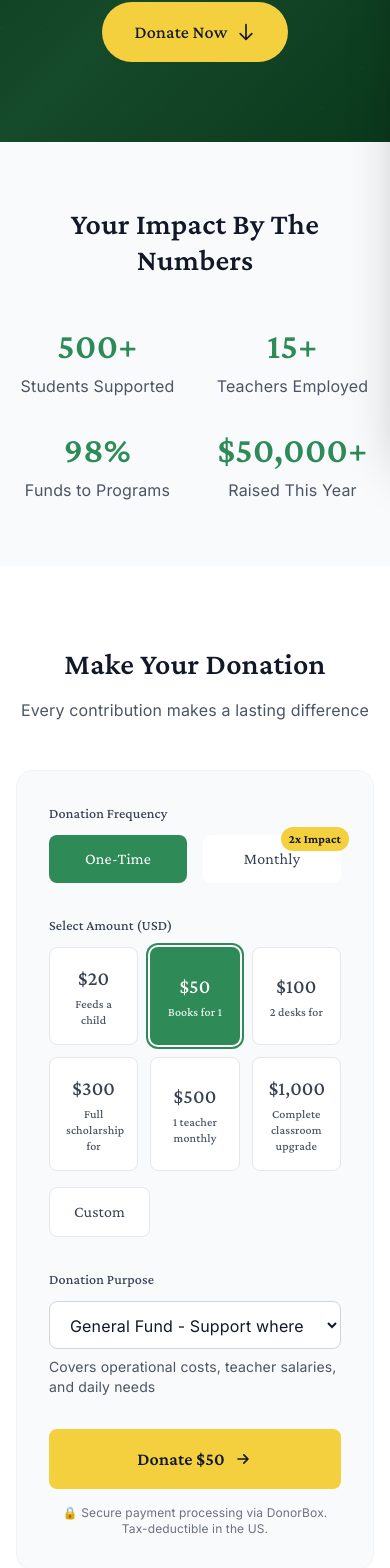
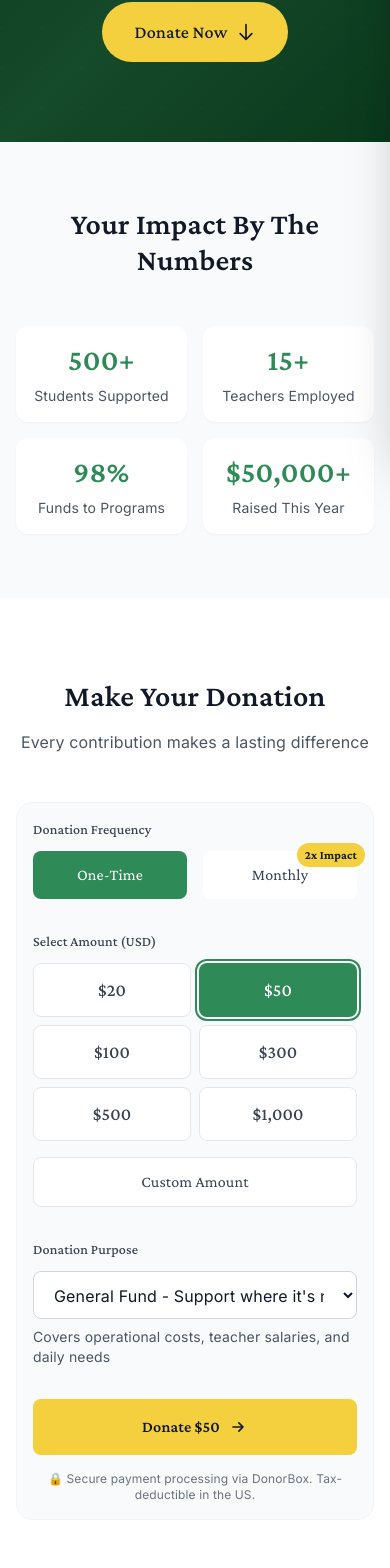
Before and after one commit to JasperSchools/jasperschools, a Next.js app: page /donate in a window 390 px wide. Shown: the part 390-1958 px from the top of the page. Built offline with nearby package versions, Linux system fonts and the light colour scheme.

Commit message:
made the donation page mobile friendly

```diff
--- a/src/app/donate/page.tsx
+++ b/src/app/donate/page.tsx
@@ -180,16 +180,16 @@ function ImpactStats() {
           Your Impact By The Numbers
         </motion.h2>
 
-        <div className="grid grid-cols-2 lg:grid-cols-4 gap-8">
+        <div className="grid grid-cols-2 lg:grid-cols-4 gap-4 sm:gap-6 lg:gap-8">
           {stats.map((stat, index) => (
             <motion.div
               key={index}
-              className="text-center"
+              className="text-center p-4 bg-white rounded-xl shadow-sm"
               initial={{ opacity: 0, scale: 0.8 }}
               animate={isInView ? { opacity: 1, scale: 1 } : { opacity: 0, scale: 0.8 }}
               transition={{ duration: 0.6, delay: index * 0.1, type: "spring" }}
             >
-              <div className="text-4xl lg:text-5xl font-heading-bold text-school-green mb-2">
+              <div className="text-3xl sm:text-4xl lg:text-5xl font-heading-bold text-school-green mb-2">
                 <AnimatedCounter
                   end={stat.value}
                   duration={stat.duration}
@@ -198,7 +198,7 @@ function ImpactStats() {
                   inView={isInView}
                 />
               </div>
-              <div className="text-gray-600 font-paragraph">{stat.label}</div>
+              <div className="text-sm sm:text-base text-gray-600 font-paragraph">{stat.label}</div>
             </motion.div>
           ))}
         </div>
@@ -243,7 +243,7 @@ function DonationFormSection() {
         </motion.div>
 
         <motion.div
-          className="bg-gray-50 rounded-2xl p-8 border border-gray-100"
+          className="bg-gray-50 rounded-2xl p-4 sm:p-6 md:p-8 border border-gray-100"
           initial={{ opacity: 0, scale: 0.95 }}
           animate={isInView ? { opacity: 1, scale: 1 } : { opacity: 0, scale: 0.95 }}
           transition={{ duration: 0.6, delay: 0.2 }}
@@ -287,43 +287,43 @@ function DonationFormSection() {
                 <label className="block text-sm font-heading-semibold text-gray-700 mb-3">
                   Select Amount (USD)
                 </label>
-                <div className="grid grid-cols-3 gap-3 mb-4">
+                <div className="grid grid-cols-2 sm:grid-cols-3 gap-2 sm:gap-3 mb-4">
                   {DONATION_TIERS.map((tier) => (
                     <button
                       key={tier.amount}
                       onClick={() => setAmount(tier.amount)}
-                      className={`py-4 px-4 rounded-lg font-heading-semibold transition-all ${
+                      className={`py-3 sm:py-4 px-2 sm:px-4 rounded-lg font-heading-semibold transition-all touch-manipulation ${
                         amount === tier.amount
                           ? 'bg-school-green text-white ring-2 ring-school-green ring-offset-2'
                           : 'bg-white text-gray-700 hover:bg-gray-100 border border-gray-200'
                       }`}
                     >
-                      <div className="text-xl">{tier.label}</div>
-                      <div className="text-xs mt-1 opacity-90">{tier.impact.split(' ').slice(0, 3).join(' ')}</div>
+                      <div className="text-lg sm:text-xl">{tier.label}</div>
+                      <div className="text-xs mt-1 opacity-90 hidden sm:block">{tier.impact.split(' ').slice(0, 3).join(' ')}</div>
                     </button>
                   ))}
                 </div>
 
                 {/* Custom Amount */}
-                <div className="flex items-center gap-3">
+                <div className="flex flex-col sm:flex-row items-stretch sm:items-center gap-3">
                   <button
                     onClick={() => setAmount('custom')}
-                    className={`flex-shrink-0 py-3 px-6 rounded-lg font-heading-medium transition-all ${
+                    className={`flex-shrink-0 py-3 px-6 rounded-lg font-heading-medium transition-all touch-manipulation ${
                       amount === 'custom'
                         ? 'bg-school-green text-white'
                         : 'bg-white text-gray-700 hover:bg-gray-100 border border-gray-200'
                     }`}
                   >
-                    Custom
+                    Custom Amount
                   </button>
                   {amount === 'custom' && (
                     <motion.div
-                      initial={{ opacity: 0, width: 0 }}
-                      animate={{ opacity: 1, width: '100%' }}
-                      className="flex-1"
+                      initial={{ opacity: 0, height: 0 }}
+                      animate={{ opacity: 1, height: 'auto' }}
+                      className="flex-1 w-full"
                     >
                       <div className="relative">
-                        <span className="absolute left-4 top-1/2 -translate-y-1/2 text-gray-500 font-heading-semibold">
+                        <span className="absolute left-4 top-1/2 -translate-y-1/2 text-gray-500 font-heading-semibold text-lg">
                           $
                         </span>
                     <input
@@ -331,8 +331,9 @@ function DonationFormSection() {
                       value={customAmount}
                       onChange={(e) => setCustomAmount(e.target.value)}
                       placeholder="Enter amount"
-                      className="w-full pl-8 pr-4 py-3 rounded-lg border border-gray-300 focus:ring-2 focus:ring-school-green focus:border-transparent font-paragraph bg-white text-gray-900"
+                      className="w-full pl-10 pr-4 py-3 text-lg rounded-lg border border-gray-300 focus:ring-2 focus:ring-school-green focus:border-transparent font-paragraph bg-white text-gray-900"
                       min="1"
+                      inputMode="numeric"
                     />
                       </div>
                     </motion.div>
@@ -365,10 +366,10 @@ function DonationFormSection() {
               <button
                 onClick={handleDonate}
                 disabled={amount === 'custom' && !customAmount}
-                className="w-full py-4 px-8 rounded-lg bg-school-yellow hover:bg-yellow-500 text-gray-900 font-heading-bold text-lg transition-all duration-300 disabled:opacity-50 disabled:cursor-not-allowed flex items-center justify-center gap-2"
+                className="w-full py-4 px-6 sm:px-8 rounded-lg bg-school-yellow hover:bg-yellow-500 active:bg-yellow-600 text-gray-900 font-heading-bold text-base sm:text-lg transition-all duration-300 disabled:opacity-50 disabled:cursor-not-allowed flex items-center justify-center gap-2 touch-manipulation"
               >
-                <span>Donate ${amount === 'custom' ? customAmount || '0' : amount} {frequency === 'monthly' && '/month'}</span>
-                <svg className="w-5 h-5" fill="none" stroke="currentColor" viewBox="0 0 24 24">
+                <span className="truncate">Donate ${amount === 'custom' ? customAmount || '0' : amount} {frequency === 'monthly' && '/month'}</span>
+                <svg className="w-5 h-5 flex-shrink-0" fill="none" stroke="currentColor" viewBox="0 0 24 24">
                   <path strokeLinecap="round" strokeLinejoin="round" strokeWidth={2} d="M13 7l5 5m0 0l-5 5m5-5H6" />
                 </svg>
               </button>
@@ -381,33 +382,34 @@ function DonationFormSection() {
             <>
               {/* DonorBox Embedded */}
               <div className="mb-4 flex items-center justify-between">
-                <h3 className="text-xl font-heading-semibold text-gray-900">
+                <h3 className="text-lg sm:text-xl font-heading-semibold text-gray-900">
                   Complete Your Donation
                 </h3>
                 <button
                   onClick={() => setShowDonorBox(false)}
-                  className="text-gray-500 hover:text-gray-700 transition-colors"
+                  className="text-gray-500 hover:text-gray-700 active:text-gray-900 transition-colors p-2 touch-manipulation"
                   aria-label="Go back to donation form"
                 >
-                  <svg className="w-6 h-6" fill="none" stroke="currentColor" viewBox="0 0 24 24">
+                  <svg className="w-6 h-6 sm:w-7 sm:h-7" fill="none" stroke="currentColor" viewBox="0 0 24 24">
                     <path strokeLinecap="round" strokeLinejoin="round" strokeWidth={2} d="M6 18L18 6M6 6l12 12" />
                   </svg>
                 </button>
               </div>
 
-              <div id="donorbox-embed" className="relative w-full" style={{ minHeight: '800px' }}>
+              <div id="donorbox-embed" className="relative w-full overflow-hidden rounded-lg" style={{ minHeight: '600px' }}>
                 <iframe
                   src={`https://donorbox.org/embed/${process.env.NEXT_PUBLIC_DONORBOX_CAMPAIGN_ID}?amount=${amount === 'custom' ? customAmount : amount}&frequency=${frequency}&designation=${purpose}`}
                   name="donorbox"
                   seamless
                   frameBorder="0"
-                  scrolling="no"
+                  scrolling="yes"
                   className="w-full rounded-lg"
                   style={{
                     maxWidth: '100%',
                     minWidth: '100%',
                     maxHeight: 'none',
-                    minHeight: '800px',
+                    minHeight: '600px',
+                    height: '800px',
                   }}
                   allow="payment"
                 />
@@ -536,11 +538,11 @@ function FundAllocation() {
           <p className="text-sm text-gray-600 font-paragraph mb-4">
             Trusted by donors worldwide
           </p>
-          <div className="flex justify-center items-center gap-8 flex-wrap">
-            <div className="text-gray-500 font-paragraph">🔒 Secure Payment</div>
-            <div className="text-gray-500 font-paragraph">✓ Tax Deductible</div>
-            <div className="text-gray-500 font-paragraph">📊 Full Transparency</div>
-            <div className="text-gray-500 font-paragraph">💯 100% Nonprofit</div>
+          <div className="flex justify-center items-center gap-4 sm:gap-6 md:gap-8 flex-wrap">
+            <div className="text-sm sm:text-base text-gray-500 font-paragraph">🔒 Secure Payment</div>
+            <div className="text-sm sm:text-base text-gray-500 font-paragraph">✓ Tax Deductible</div>
+            <div className="text-sm sm:text-base text-gray-500 font-paragraph">📊 Full Transparency</div>
+            <div className="text-sm sm:text-base text-gray-500 font-paragraph">💯 100% Nonprofit</div>
           </div>
         </motion.div>
       </div>
@@ -591,16 +593,16 @@ function ImpactStories() {
           </p>
         </motion.div>
 
-        <div className="grid md:grid-cols-3 gap-8">
+        <div className="grid sm:grid-cols-2 md:grid-cols-3 gap-6 sm:gap-8">
           {stories.map((story, index) => (
             <motion.div
               key={index}
               initial={{ opacity: 0, y: 30 }}
               animate={isInView ? { opacity: 1, y: 0 } : { opacity: 0, y: 30 }}
               transition={{ duration: 0.6, delay: index * 0.2 }}
-              className="bg-gray-50 rounded-2xl p-8 border border-gray-100 hover:border-gray-200 transition-colors"
+              className="bg-gray-50 rounded-2xl p-6 sm:p-8 border border-gray-100 hover:border-gray-200 transition-colors"
             >
-              <div className="relative w-20 h-20 rounded-full overflow-hidden mb-6 mx-auto border-4 border-white">
+              <div className="relative w-16 h-16 sm:w-20 sm:h-20 rounded-full overflow-hidden mb-4 sm:mb-6 mx-auto border-4 border-white">
                 <Image
                   src={story.image}
                   alt={story.author}
@@ -608,7 +610,7 @@ function ImpactStories() {
                   className="object-cover"
                 />
               </div>
-              <blockquote className="text-gray-700 font-paragraph text-center mb-6 italic">
+              <blockquote className="text-sm sm:text-base text-gray-700 font-paragraph text-center mb-4 sm:mb-6 italic leading-relaxed">
                 &ldquo;{story.quote}&rdquo;
               </blockquote>
               <div className="text-center">
@@ -648,19 +650,19 @@ export default function DonatePage() {
           }} />
         </motion.div>
 
-        <div className="relative max-w-4xl mx-auto px-4 text-center">
-          <h2 className="text-3xl sm:text-4xl font-heading-bold mb-4">
+        <div className="relative max-w-4xl mx-auto px-4 sm:px-6 text-center">
+          <h2 className="text-2xl sm:text-3xl md:text-4xl font-heading-bold mb-4">
             Ready to Make a Difference?
           </h2>
-          <p className="text-lg text-green-100 font-paragraph mb-8">
+          <p className="text-base sm:text-lg text-green-100 font-paragraph mb-6 sm:mb-8">
             Every donation, no matter the size, transforms lives.
           </p>
           <a
             href="#donation-form"
-            className="inline-flex items-center px-8 py-4 rounded-full bg-school-yellow hover:bg-yellow-500 text-gray-900 font-heading-bold text-lg transition-all duration-300"
+            className="inline-flex items-center px-6 sm:px-8 py-3 sm:py-4 rounded-full bg-school-yellow hover:bg-yellow-500 active:bg-yellow-600 text-gray-900 font-heading-bold text-base sm:text-lg transition-all duration-300 touch-manipulation"
           >
             Donate Now
-            <svg className="w-5 h-5 ml-2" fill="none" stroke="currentColor" viewBox="0 0 24 24">
+            <svg className="w-5 h-5 ml-2 flex-shrink-0" fill="none" stroke="currentColor" viewBox="0 0 24 24">
               <path strokeLinecap="round" strokeLinejoin="round" strokeWidth={2} d="M5 10l7-7m0 0l7 7m-7-7v18" />
             </svg>
           </a>
```
